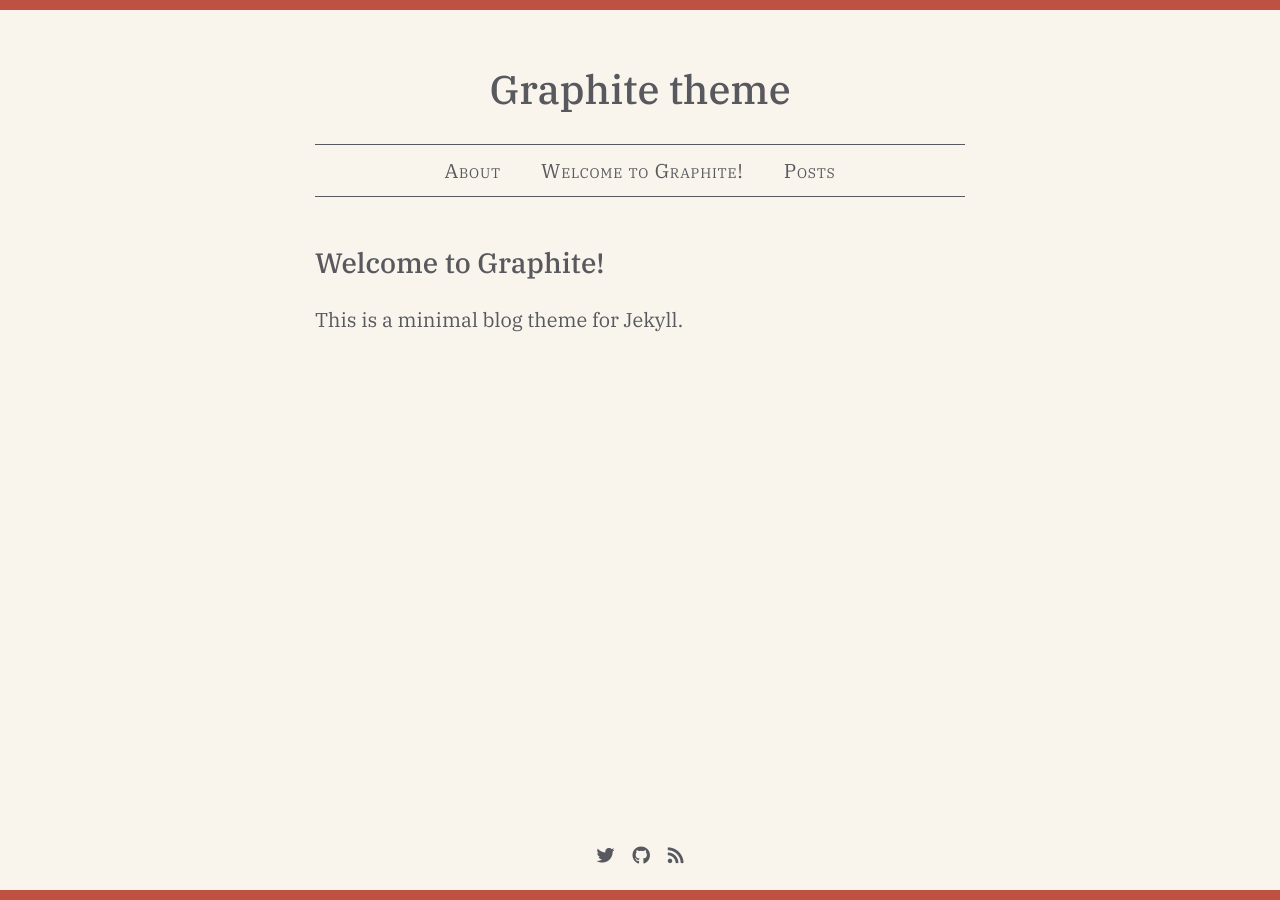
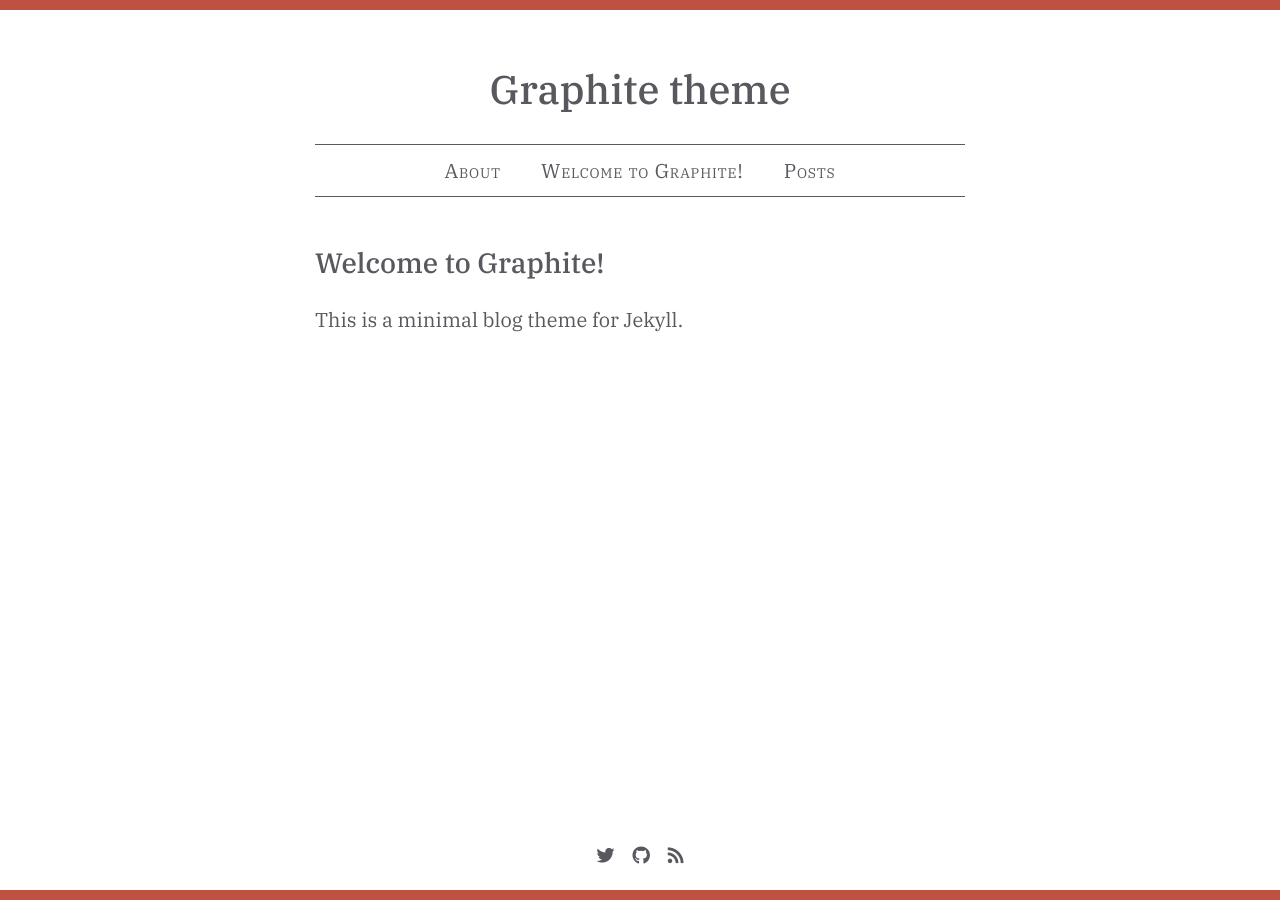
Before and after one commit to vasilisa-the-beautiful/graphite-1, a Jekyll site: the page built from index.md, in a window 1280 px wide. Built offline with Jekyll 4.4.1, drawn with Linux system fonts in a browser that asks for light colours; nearby versions of some CDN libraries; our own code applies the rules of GitHub Pages for plain Markdown files.

Commit message:
Change site & code block background-color

```diff
--- a/_sass/main.sass
+++ b/_sass/main.sass
@@ -1,6 +1,7 @@
-$backgroud-color: lighten(#F5EDE1, 3%) !default
-$text-color: #58595E !default
-$theme-color: #BE5141 !default
+$backgroud-color: #fff !default
+$text-color: #58595e !default
+$theme-color: #be5141 !default
+$code-background-color: #fbf8f4 !default
 
 $base-font-family: 'IBM Plex Serif', serif !default
 $code-font-family: 'IBM Plex Mono', monospace !default
--- a/_sass/theme/_base.sass
+++ b/_sass/theme/_base.sass
@@ -66,7 +66,7 @@
   margin: 0
 
 pre, code
-  background-color: lighten($backgroud-color, 15%)
+  background-color: $code-background-color
   border-radius: 2px
 
 pre
```
